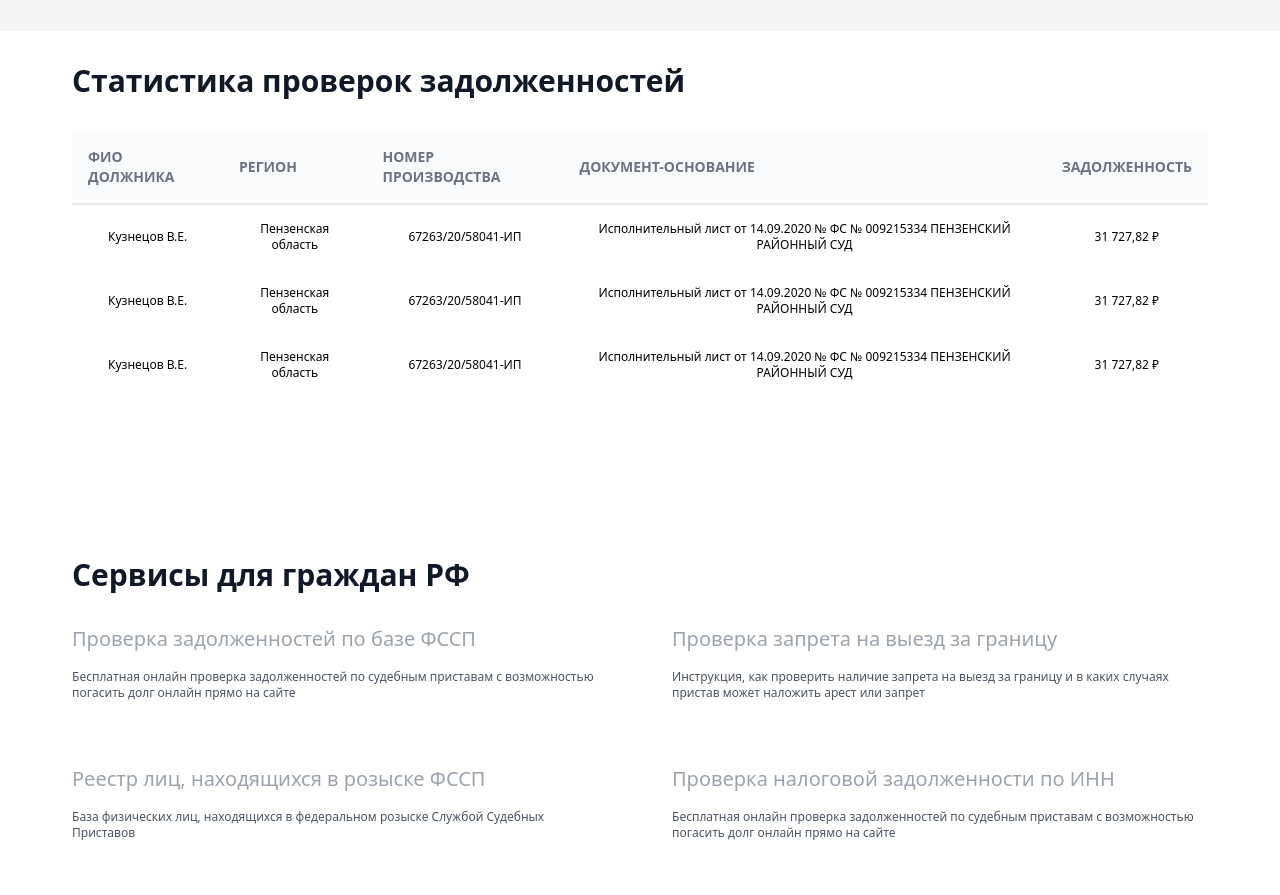
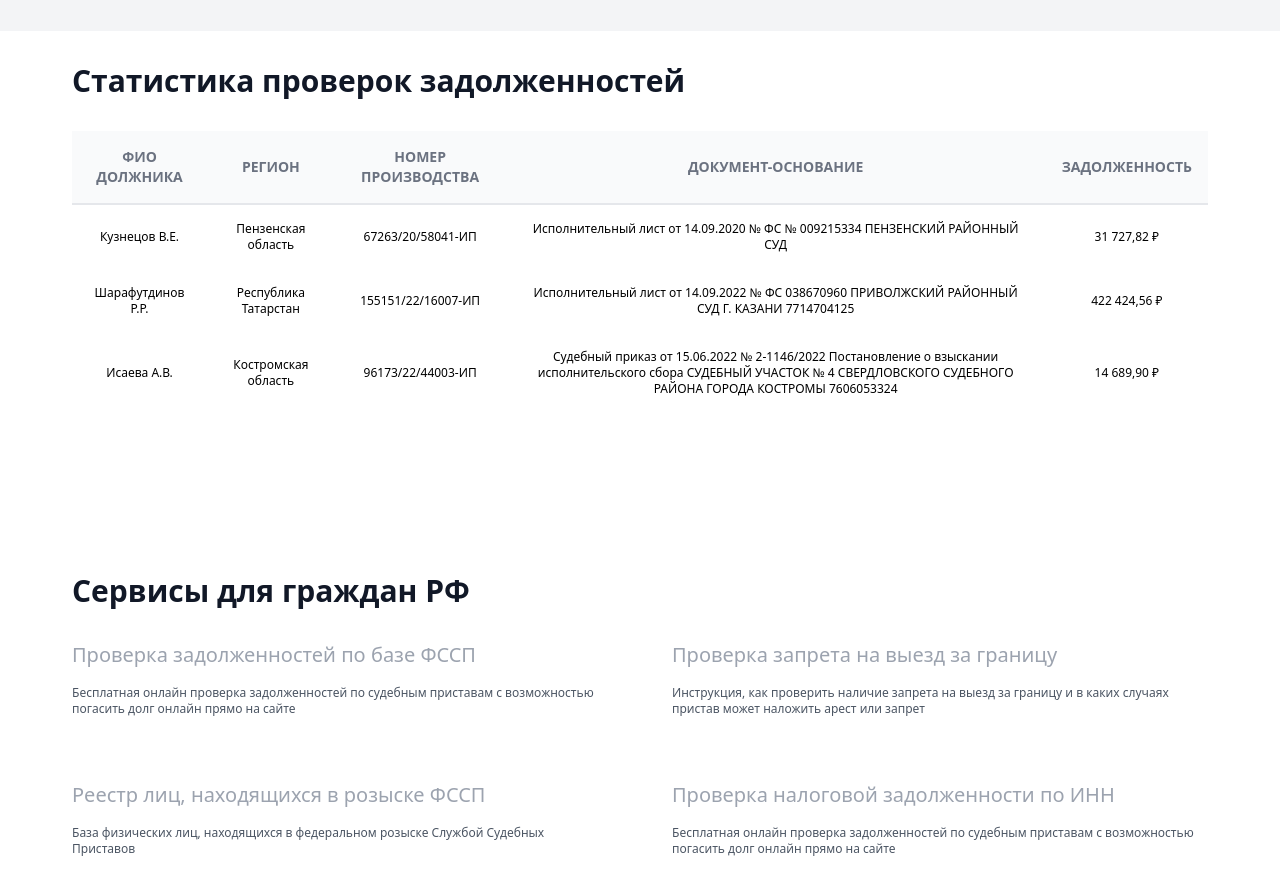
Before and after one commit to chernyshovmaksim/fssp, a Next.js app: page / in a window 1280 px wide. Shown: the part 880-1775 px from the top of the page. Built offline with nearby package versions, Linux system fonts and the light colour scheme.

Commit message:
On branch master  Changes to be committed: 	modified:   components/blocks/Statistic.tsx

```diff
--- a/components/blocks/Statistic.tsx
+++ b/components/blocks/Statistic.tsx
@@ -4,9 +4,11 @@ const Statistic: FC = () => {
   return (
     <section>
       <div className="container mx-auto py-8 overflow-auto">
-        <h3 className="text-xl md:text-3xl font-bold text-gray-900 mb-8">Статистика проверок задолженностей</h3>
+        <h3 className="text-xl md:text-3xl font-bold text-gray-900 mb-8">
+          Статистика проверок задолженностей
+        </h3>
         <table className="w-full">
-          <tr className="bg-gray-50 border-b-2 border-gray-200 text-sm text-gray-500 text-left">
+          <tr className="bg-gray-50 border-b-2 border-gray-200 text-sm text-gray-500 text-center">
             <th className="p-4">ФИО ДОЛЖНИКА</th>
             <th className="p-4">РЕГИОН</th>
             <th className="p-4">НОМЕР ПРОИЗВОДСТВА</th>
@@ -17,27 +19,37 @@ const Statistic: FC = () => {
             <td className="p-4">Кузнецов В.Е.</td>
             <td className="p-4">Пензенская область</td>
             <td className="p-4">67263/20/58041-ИП</td>
-            <td className="p-4">Исполнительный лист от 14.09.2020 № ФС № 009215334 ПЕНЗЕНСКИЙ РАЙОННЫЙ СУД</td>
+            <td className="p-4">
+              Исполнительный лист от 14.09.2020 № ФС № 009215334 ПЕНЗЕНСКИЙ
+              РАЙОННЫЙ СУД
+            </td>
             <td className="p-4">31 727,82 ₽</td>
           </tr>
           <tr className="text-xs text-center">
-            <td className="p-4">Кузнецов В.Е.</td>
-            <td className="p-4">Пензенская область</td>
-            <td className="p-4">67263/20/58041-ИП</td>
-            <td className="p-4">Исполнительный лист от 14.09.2020 № ФС № 009215334 ПЕНЗЕНСКИЙ РАЙОННЫЙ СУД</td>
-            <td className="p-4">31 727,82 ₽</td>
+            <td className="p-4">Шарафутдинов Р.Р.</td>
+            <td className="p-4">Республика Татарстан</td>
+            <td className="p-4">155151/22/16007-ИП</td>
+            <td className="p-4">
+              Исполнительный лист от 14.09.2022 № ФС 038670960 ПРИВОЛЖСКИЙ
+              РАЙОННЫЙ СУД Г. КАЗАНИ 7714704125
+            </td>
+            <td className="p-4">422 424,56 ₽</td>
           </tr>
           <tr className="text-xs text-center">
-            <td className="p-4">Кузнецов В.Е.</td>
-            <td className="p-4">Пензенская область</td>
-            <td className="p-4">67263/20/58041-ИП</td>
-            <td className="p-4">Исполнительный лист от 14.09.2020 № ФС № 009215334 ПЕНЗЕНСКИЙ РАЙОННЫЙ СУД</td>
-            <td className="p-4">31 727,82 ₽</td>
+            <td className="p-4">Исаева А.В.</td>
+            <td className="p-4">Костромская область</td>
+            <td className="p-4">96173/22/44003-ИП</td>
+            <td className="p-4">
+              Судебный приказ от 15.06.2022 № 2-1146/2022 Постановление о
+              взыскании исполнительского сбора СУДЕБНЫЙ УЧАСТОК № 4
+              СВЕРДЛОВСКОГО СУДЕБНОГО РАЙОНА ГОРОДА КОСТРОМЫ 7606053324
+            </td>
+            <td className="p-4">14 689,90 ₽</td>
           </tr>
         </table>
       </div>
     </section>
-  )
-}
+  );
+};
 
-export default Statistic
+export default Statistic;
```
